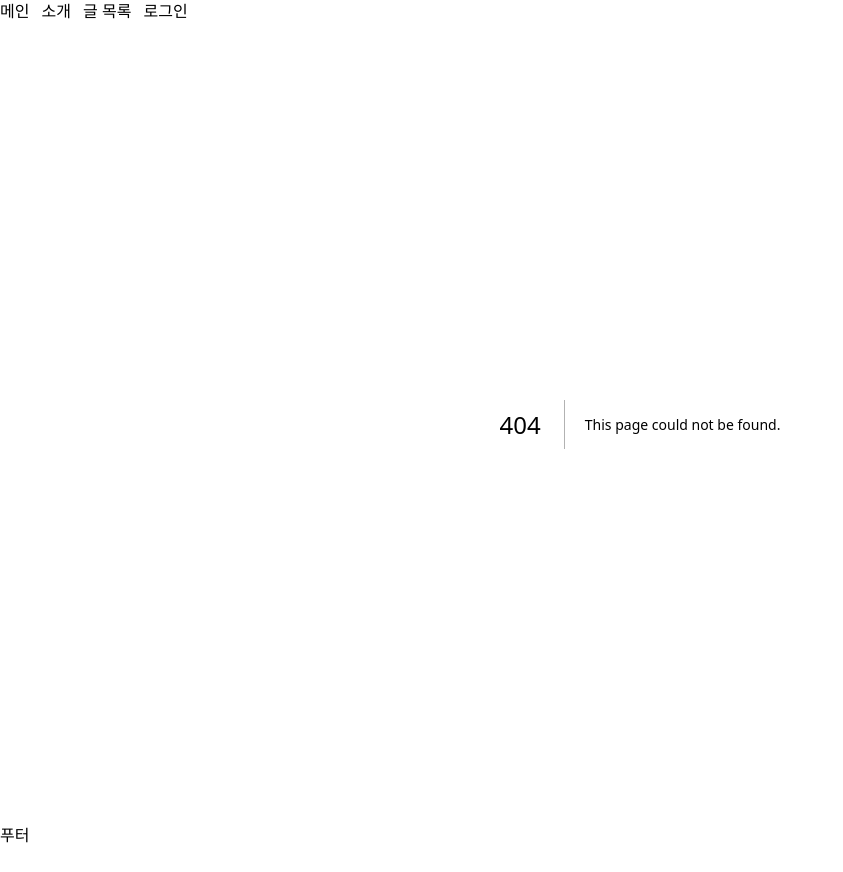
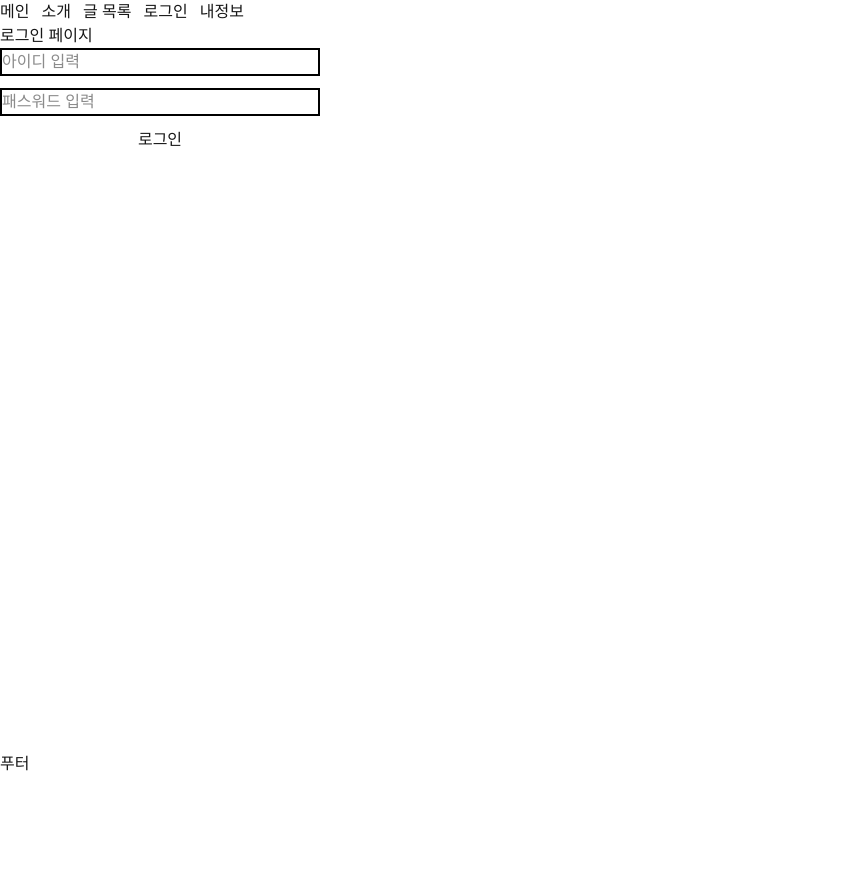
Before and after one commit to SeongChoel/nextjs, a Next.js app in the folder frontend/: page /member/me in a window 1280 px wide. Before the commit this address had no page. Shown: the whole page, without its empty margins (0-843 px from the left). After the commit the page ends 800 px from the top, so only its background shows below. Built offline with nearby package versions, Linux system fonts and the light colour scheme.

Commit message:
my info client fetch

```diff
--- a/frontend/app/ClientLayout.tsx
+++ b/frontend/app/ClientLayout.tsx
@@ -14,6 +14,7 @@ export default function ClinetLayout({
           <Link href="/about">소개</Link>
           <Link href="/post/list">글 목록</Link>
           <Link href="/member/login">로그인</Link>
+          <Link href="/member/me">내정보</Link>
         </header>
         <div className="flex-grow">{children}</div>
         <footer>푸터</footer>
--- /dev/null
+++ b/frontend/app/member/me/ClientPage.tsx
@@ -0,0 +1,54 @@
+"use client";
+
+import client from "@/src/lib/backend/client";
+import { useRouter } from "next/navigation";
+
+export default function ClinetPage() {
+  const router = useRouter();
+
+  async function login(e: React.FormEvent<HTMLFormElement>) {
+    e.preventDefault();
+
+    const form = e.target as HTMLFormElement;
+
+    const username = form.username.value;
+    const password = form.password.value;
+
+    const response = await client.POST("/api/v1/members/login", {
+      body: {
+        username,
+        password,
+      },
+      credentials: "include",
+    });
+
+    if (response.error) {
+      alert(response.error.msg);
+      return;
+    }
+
+    router.push(`/post/list`);
+  }
+
+  return (
+    <>
+      <div>로그인 페이지</div>
+
+      <form onSubmit={login} className="flex flex-col w-1/4 gap-3">
+        <input
+          type="text"
+          name="username"
+          placeholder="아이디 입력"
+          className="border-2 border-black"
+        />
+        <input
+          type="password"
+          name="password"
+          placeholder="패스워드 입력"
+          className="border-2 border-black"
+        />
+        <input type="submit" value="로그인" />
+      </form>
+    </>
+  );
+}
--- /dev/null
+++ b/frontend/app/member/me/page.tsx
@@ -0,0 +1,5 @@
+import ClientPage from "./ClientPage";
+
+export default async function Page() {
+  return <ClientPage />;
+}
```
